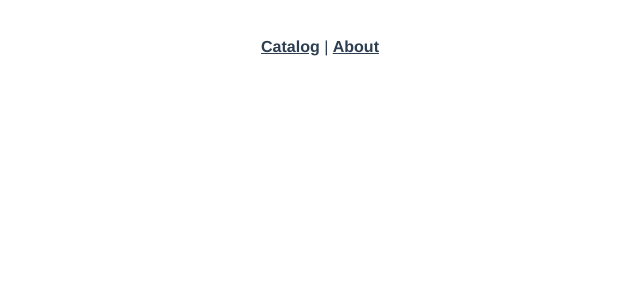
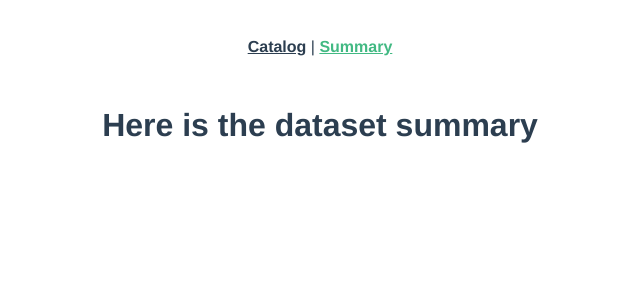
Before and after one commit to CartoDB/common-ui, a Vue app in the folder do-catalog/: page /summary in a window 1280 px wide. Shown: the top 300 px of the page, without its empty margins (320-960 px from the left). Built offline with nearby package versions, Linux system fonts and the light colour scheme.

Commit message:
Base structure

```diff
--- a/do-catalog/src/App.vue
+++ b/do-catalog/src/App.vue
@@ -2,7 +2,7 @@
   <div id="app">
     <div id="nav">
       <router-link to="/">Catalog</router-link> |
-      <router-link to="/about">About</router-link>
+      <router-link to="/summary">Summary</router-link>
     </div>
     <router-view />
   </div>
--- a/do-catalog/src/router/index.js
+++ b/do-catalog/src/router/index.js
@@ -1,6 +1,6 @@
 import Vue from "vue";
 import VueRouter from "vue-router";
-import Home from "../views/Home.vue";
+import CatalogHome from "../views/CatalogHome.vue";
 
 Vue.use(VueRouter);
 
@@ -8,16 +8,13 @@ const routes = [
   {
     path: "/",
     name: "Home",
-    component: Home
+    component: CatalogHome
   },
   {
-    path: "/about",
-    name: "About",
-    // route level code-splitting
-    // this generates a separate chunk (about.[hash].js) for this route
-    // which is lazy-loaded when the route is visited.
+    path: "/summary",
+    name: "Summary",
     component: () =>
-      import(/* webpackChunkName: "about" */ "../views/About.vue")
+      import(/* webpackChunkName: "summary" */ "../views/DatasetSummary.vue")
   }
 ];
 
--- a/do-catalog/src/views/About.vue
+++ /dev/null
@@ -1,5 +0,0 @@
-<template>
-  <div class="about">
-    <h1>I'm an about page</h1>
-  </div>
-</template>
--- /dev/null
+++ b/do-catalog/src/views/DatasetSummary.vue
@@ -0,0 +1,5 @@
+<template>
+  <div class="dataset-summary">
+    <h1>Here is the dataset summary</h1>
+  </div>
+</template>
```
Also changed, not shown: do-catalog/src/views/CatalogHome.vue (renamed from do-catalog/src/views/Home.vue).
